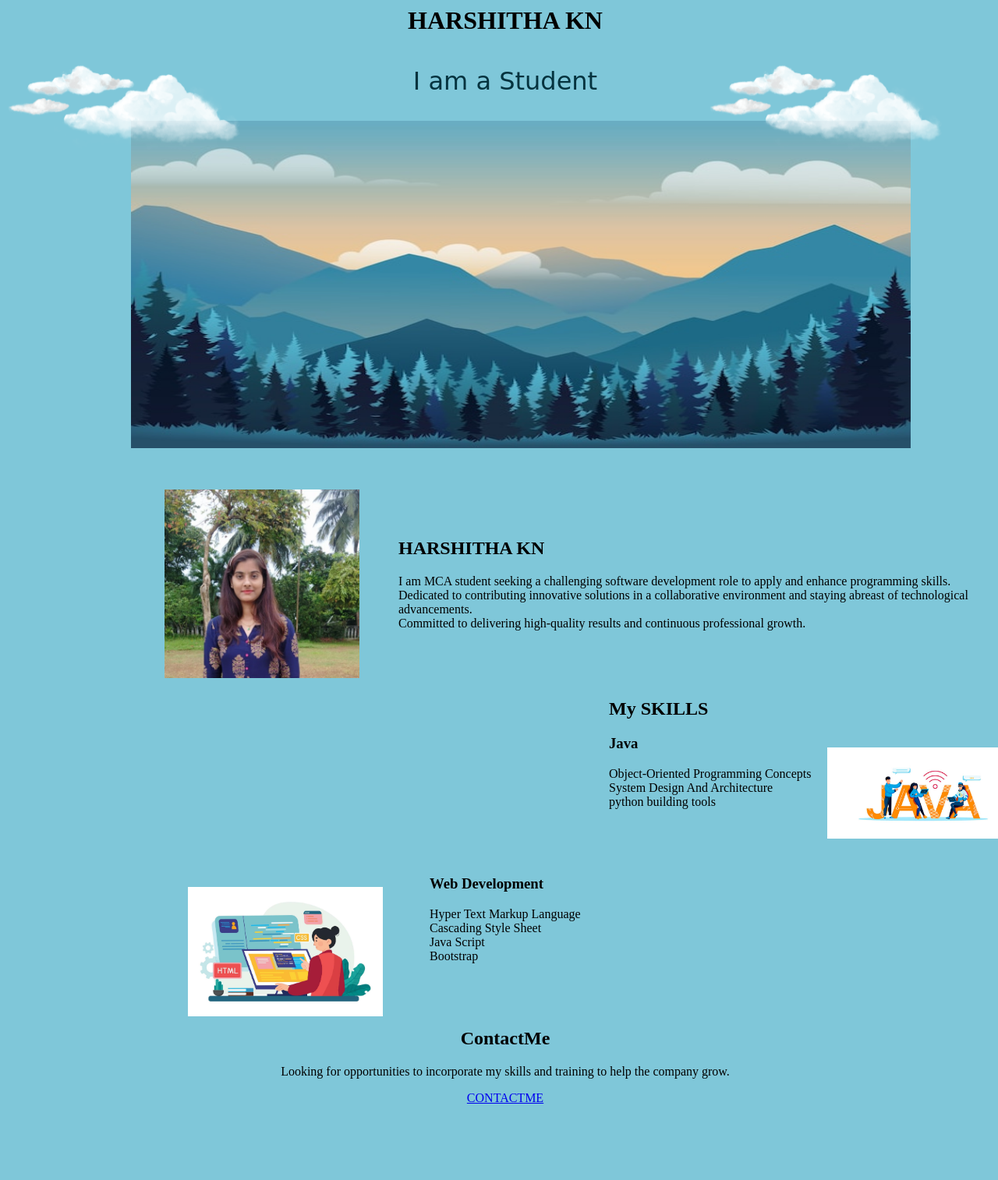
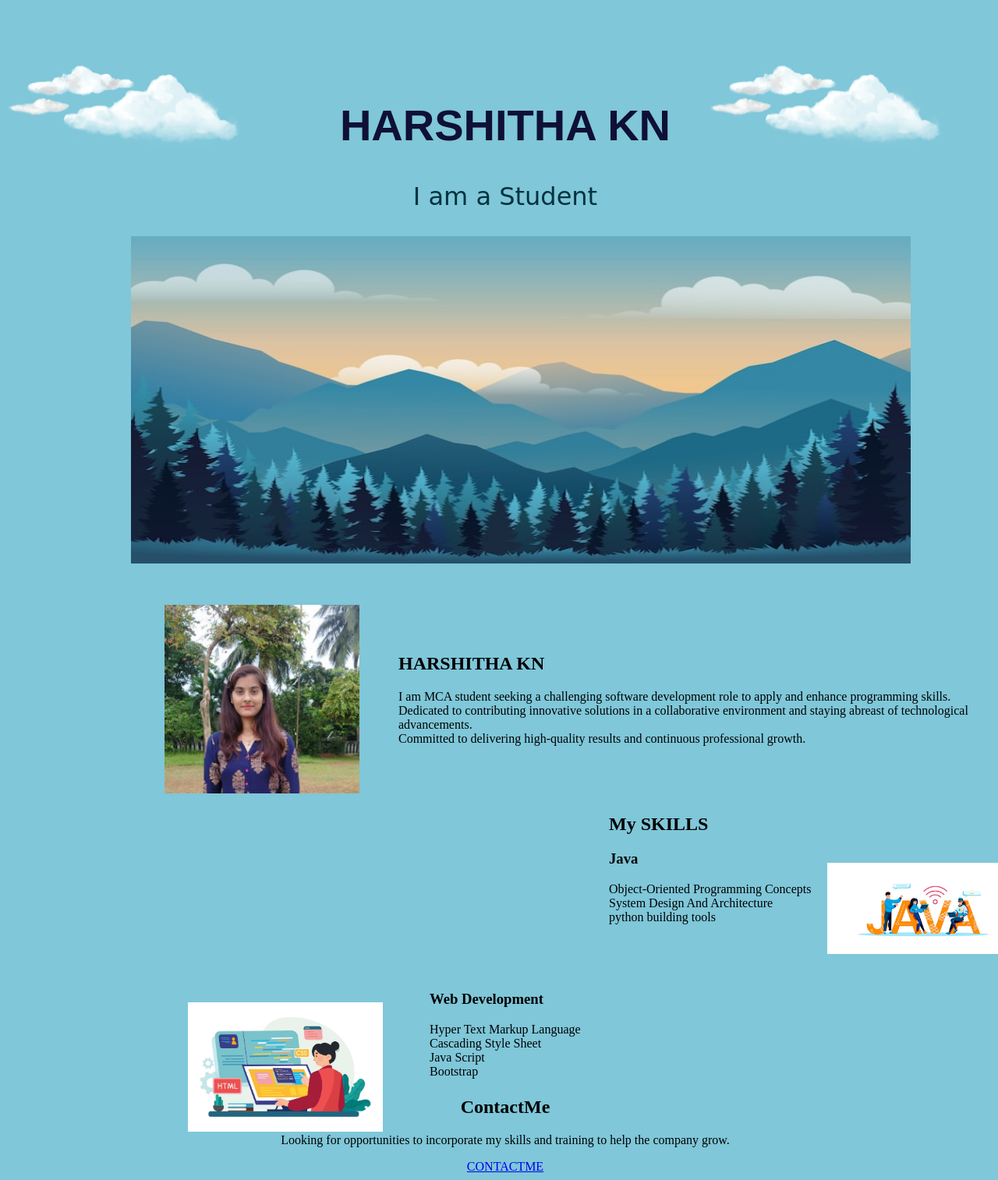
Before and after one commit to Harshithakn24/MySite, a plain HTML site: page index.html in a window 1280 px wide. Shown: the top 1514 px of the page at 78% size. Before the commit the page ends 1426 px from the top, so only its background shows below. Drawn offline with Linux system fonts and the light colour scheme.

Commit message:
Updated styles.css

```diff
--- a/CSS/styles.css
+++ b/CSS/styles.css
@@ -28,7 +28,7 @@ body{
 .middle-container{
     margin-top: -200;
 }
-.h1{
+h1{
  margin-top: 10%;
  margin-bottom: 0;
  color:#0F1035;
@@ -37,7 +37,6 @@ body{
 
 }
 .h2{
-  text-align: center;
   margin-top: 40;
 color: #04333f;
 font-family:'montserrat',cursive ;
@@ -69,7 +68,7 @@ font-size: 200%;
     margin-left: 540;
     margin-top: -200;
 }
-.contact-me{
+contact-me{
     margin-top: 80;
     text-align: center;
     float: inherit;
```
